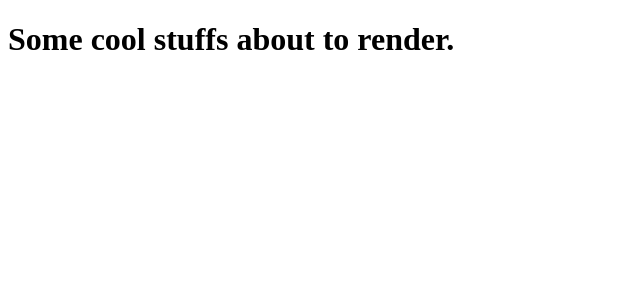
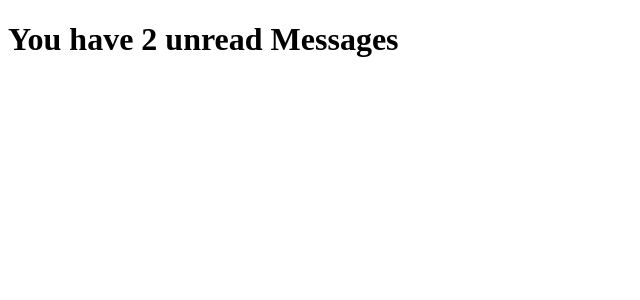
Before and after one commit to Tunji545/freecodecamp-create-react-app-windows, a React (Create React App) app: page / in a window 1280 px wide. Shown: the top 300 px of the page, without its empty margins (0-640 px from the left). Built offline with nearby package versions, Linux system fonts and the light colour scheme.

Commit message:
Conditional Rendering Part 2

```diff
--- a/src/App.js
+++ b/src/App.js
@@ -1,29 +1,26 @@
-import React, { Component } from "react";
-import Conditional from "./components/Conditional";
+import React from "react";
 
-class App extends Component {
+class App extends React.Component {
   constructor() {
     super();
     this.state = {
-      isLoading: true
+      unreadMessage: [
+        "Call Mum",
+        "New spam email available, all links safe to click."
+      ]
     }
   }
 
-  componentDidMount() {
-    setTimeout(() => {
-      this.setState({
-        isLoading: false
-      })
-    }, 1500)
-  }
-
+  // &&
+  // true && false -
+  // if (truthy i.e. left side = true, then right side gets rendered.if not, nothing gets rendered)
+  // if(falsy i.e. left side = false, then nothing gets rendered even if the right side is true.)
   render() {
-    return (
+    return(
       <div>
-        {this.state.isLoading
-        ? <h1>Loading ...</h1>
-        : <Conditional />}
-
+        {/* {this.state.unreadMessage.length > 0 ? <h1>You have {this.state.unreadMessage.length} unread Messages</h1>
+        : null} */}
+        {this.state.unreadMessage.length > 0 && <h1>You have {this.state.unreadMessage.length} unread Messages</h1>}
       </div>
     )
   }
--- a/src/components/Conditional.js
+++ /dev/null
@@ -1,22 +0,0 @@
-import React from "react";
-
-function Conditional(props) {
-  // Condition ? Statement is true : Statement is false
-
-  return (
-    <div>
-      <h1>Some cool stuffs about to render.</h1>
-    </div>
-  )
-  // if (props.isLoading) {
-  //   return (
-  //     <h1>Loading ...</h1>
-  //   )
-  // } else {
-  //   return (
-  //     <h1>Some cool stuffs about to render.</h1>
-  //   )
-  // }
-}
-
-export default Conditional;
```
Also changed, not shown: 1 other file (tests, documents, lock files or other folders).
